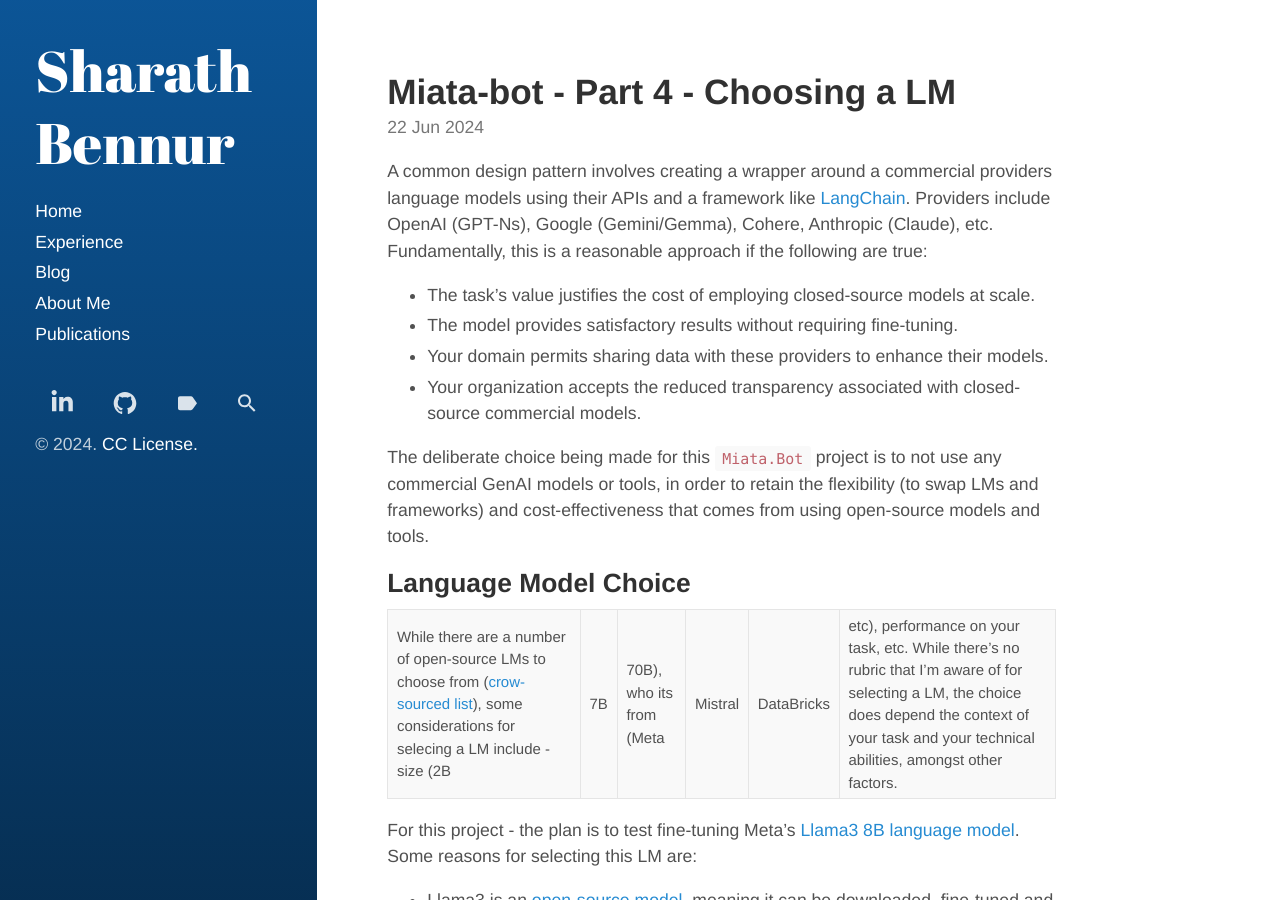
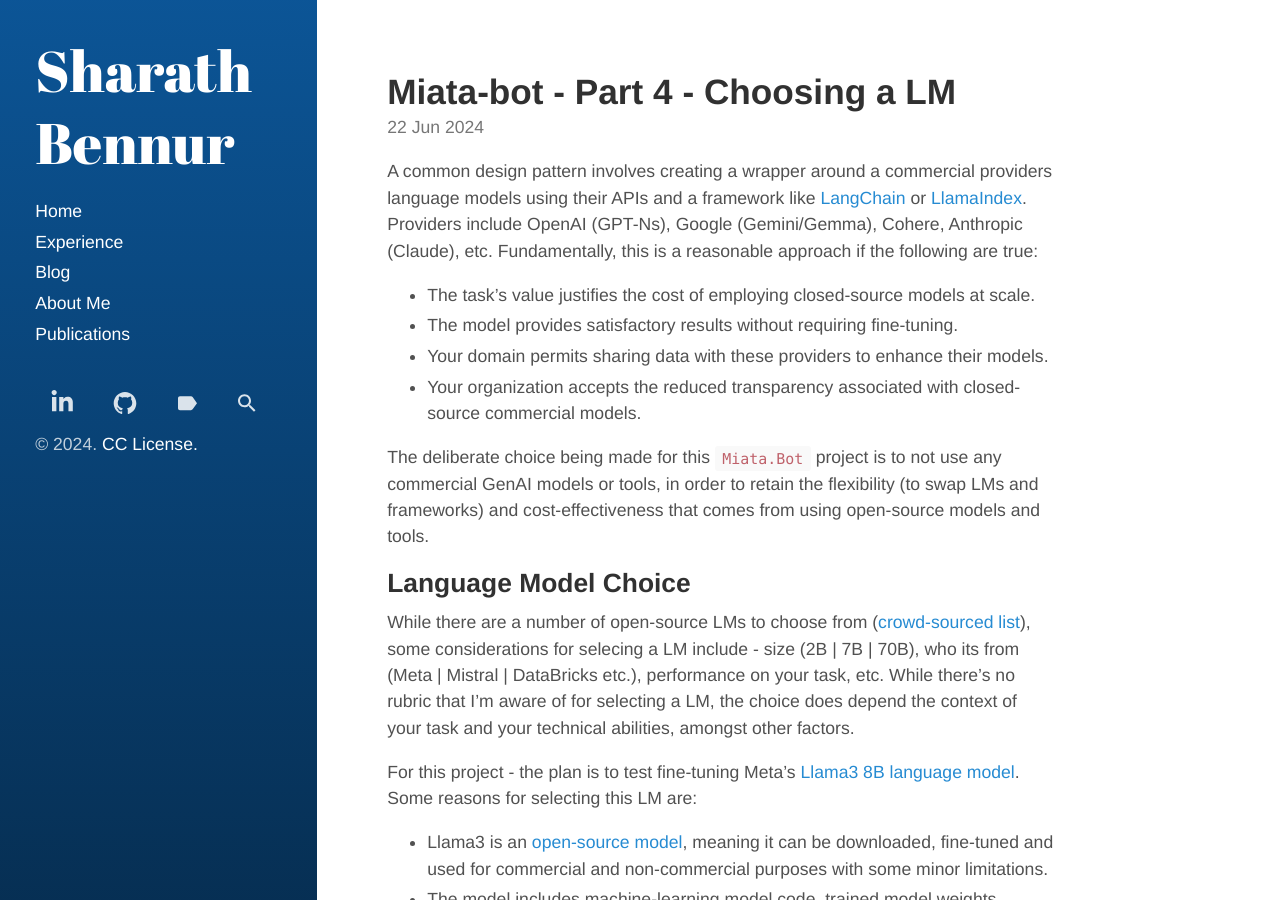
Before and after one commit to sharathbennur/sharathbennur.github.io, a Jekyll site: the page built from _posts/2024-06-22-the-miata-bot-part4.md, in a window 1280 px wide and 900 px high. Built offline with Jekyll 4.4.1, drawn with Linux system fonts in a browser that asks for light colours.

Commit message:
fix with escape characters

```diff
--- a/_posts/2024-06-22-the-miata-bot-part4.md
+++ b/_posts/2024-06-22-the-miata-bot-part4.md
@@ -13,7 +13,7 @@
 published: True
 ---
 
-A common design pattern involves creating a wrapper around a commercial providers language models using their APIs and a framework like [LangChain](https://python.langchain.com/v0.2/docs/introduction/). Providers include OpenAI (GPT-Ns), Google (Gemini/Gemma), Cohere, Anthropic (Claude), etc. Fundamentally, this is a reasonable approach if the following are true:
+A common design pattern involves creating a wrapper around a commercial providers language models using their APIs and a framework like [LangChain](https://python.langchain.com/v0.2/docs/introduction/) or [LlamaIndex](https://www.llamaindex.ai/). Providers include OpenAI (GPT-Ns), Google (Gemini/Gemma), Cohere, Anthropic (Claude), etc. Fundamentally, this is a reasonable approach if the following are true:
 
 - The task's value justifies the cost of employing closed-source models at scale.
 - The model provides satisfactory results without requiring fine-tuning.
@@ -26,7 +26,7 @@
 
 ## Language Model Choice
 
-While there are a number of open-source LMs to choose from ([crow-sourced list](https://github.com/Hannibal046/Awesome-LLM?tab=readme-ov-file#open-llm)), some considerations for selecing a LM include - size (2B | 7B | 70B), who its from (Meta | Mistral | DataBricks | etc), performance on your task, etc. While there's no rubric that I'm aware of for selecting a LM, the choice does depend the context of your task and your technical abilities, amongst other factors.
+While there are a number of open-source LMs to choose from ([crowd-sourced list](https://github.com/Hannibal046/Awesome-LLM?tab=readme-ov-file#open-llm)), some considerations for selecing a LM include - size (2B \| 7B \| 70B), who its from (Meta \| Mistral \| DataBricks etc.), performance on your task, etc. While there's no rubric that I'm aware of for selecting a LM, the choice does depend the context of your task and your technical abilities, amongst other factors.
 
 For this project - the plan is to test fine-tuning Meta's [Llama3 8B language model](https://ai.meta.com/blog/meta-llama-3/). Some reasons for selecting this LM are:
 - Llama3 is an [open-source model](https://llama.meta.com/llama3/license/), meaning it can be downloaded, fine-tuned and used for commercial and non-commercial purposes with some minor limitations.
```
